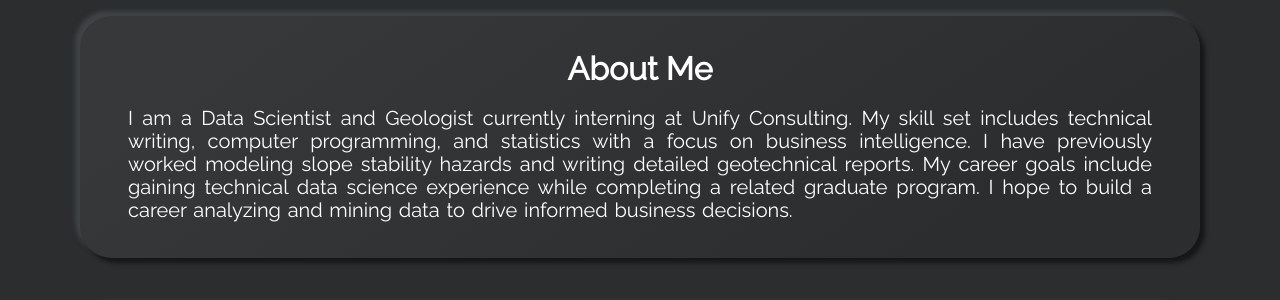
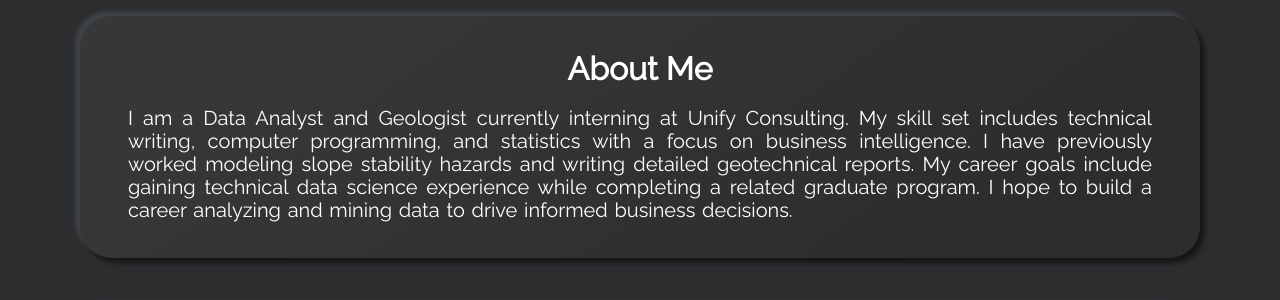
Before and after one commit to jsmith0434/jsmith0434.github.io, a Jekyll site: the page built from index.html, in a window 1280 px wide and 900 px high, scrolled down 890 px. Shown: the part 154-454 px from the top of the window. Built offline with Jekyll 4.4.1, drawn with Linux system fonts in a browser that asks for light colours.

Commit message:
updated about me

```diff
--- a/_config.yml
+++ b/_config.yml
@@ -34,7 +34,7 @@ show_aboutme_card: true
 # about_me_title: The will be displayed as the title in the About Me section
 about_me_title: About Me
 # about_me_description: This will be displayed under the title.
-about_me_description: I am a Data Scientist and Geologist currently interning at Unify Consulting. My skill set includes technical writing, computer programming, and statistics with a focus on business intelligence. I have previously worked modeling slope stability hazards and writing detailed geotechnical reports. My career goals include gaining technical data science experience while completing a related graduate program. I hope to build a career analyzing and mining data to drive informed business decisions. </a>
+about_me_description: I am a Data Analyst and Geologist currently interning at Unify Consulting. My skill set includes technical writing, computer programming, and statistics with a focus on business intelligence. I have previously worked modeling slope stability hazards and writing detailed geotechnical reports. My career goals include gaining technical data science experience while completing a related graduate program. I hope to build a career analyzing and mining data to drive informed business decisions. </a>
 
 # SKILLS SECTION
 # show_skills_card:
```
Also changed, not shown: 1 other file.
